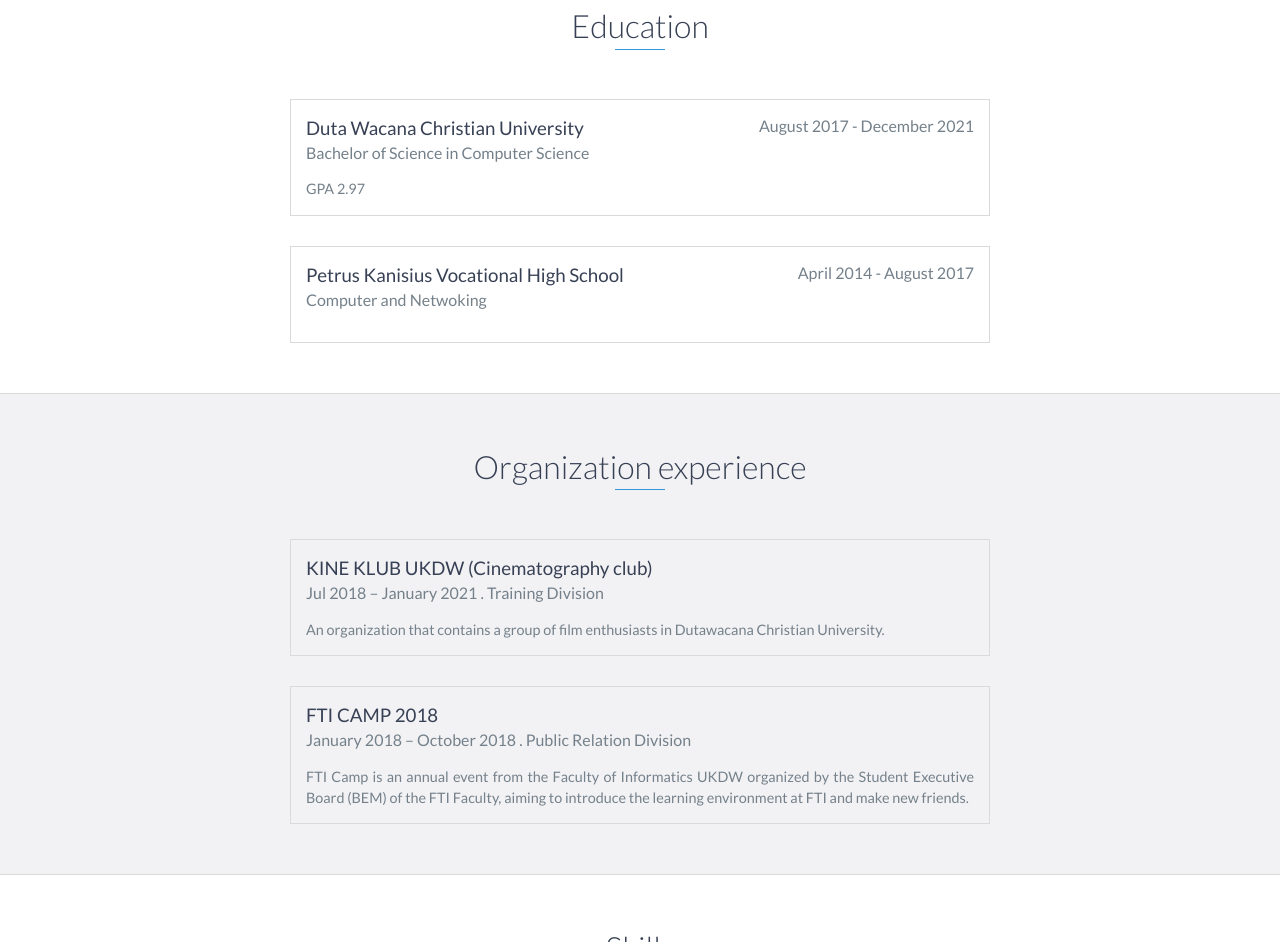
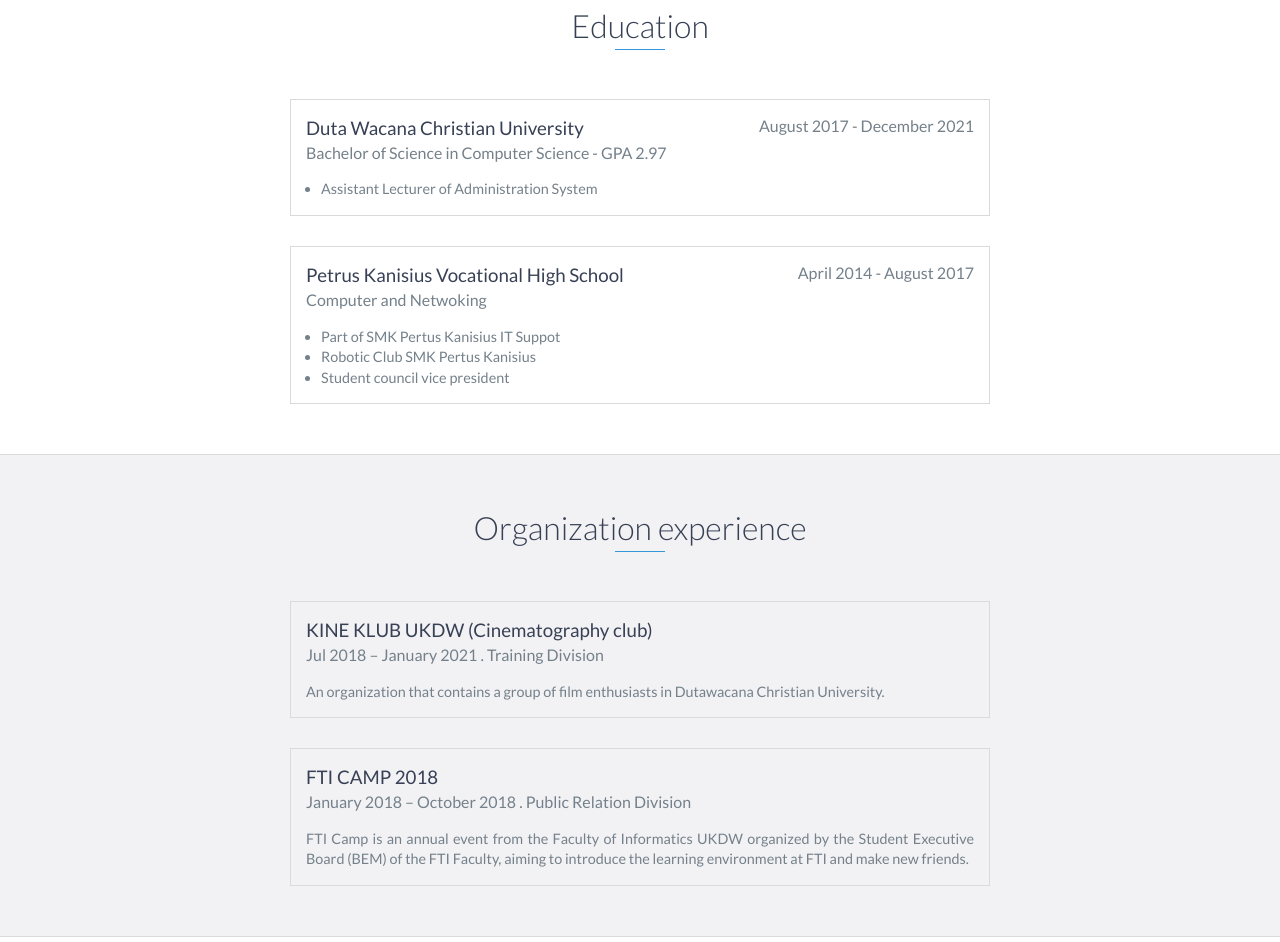
Before and after one commit to Reksy747/Reksy747.github.io, a website: page index.html in a window 1280 px wide. Shown: the part 2361-3303 px from the top of the page. Drawn offline with nearby package versions, Linux system fonts and the light colour scheme.

Commit message:
sdjkndqikwn

```diff
--- a/index.html
+++ b/index.html
@@ -179,10 +179,12 @@
         <div class="education-block">
             <h3>Duta Wacana Christian University</h3>
             <span class="education-date">August 2017 - December 2021</span>
-            <h4>Bachelor of Science in Computer Science</h4>
-            <p>
-                GPA 2.97
-            </p>
+            <h4>Bachelor of Science in Computer Science - GPA 2.97</h4>
+            <ul>
+                <li>
+                    Assistant Lecturer of Administration System
+                </li>
+            </ul>
         </div>
         <!-- End .education-block -->
 
@@ -190,6 +192,17 @@
             <h3>Petrus Kanisius Vocational High School</h3>
             <span class="education-date">April 2014 - August 2017</span>
             <h4>Computer and Netwoking</h4>
+            <ul>
+                <li>
+                    Part of SMK Pertus Kanisius IT Suppot
+                </li>
+                <li>
+                    Robotic Club SMK Pertus Kanisius
+                </li>
+                <li>
+                    Student council vice president
+                </li>
+
             </ul>
         </div>
         <!-- End .education-block -->
```
